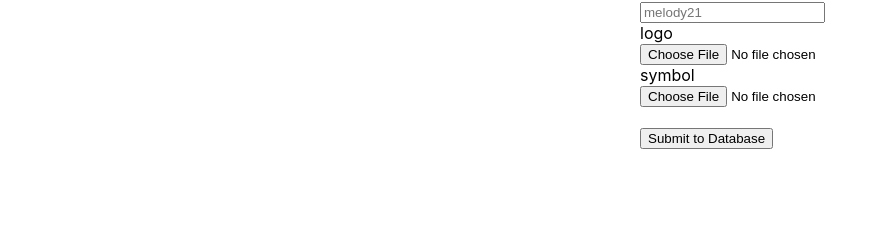
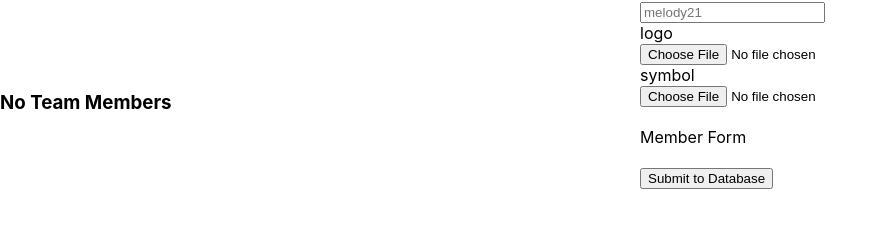
Before and after one commit to HarmonyEarth/sentai, a React (Create React App) app: page /cms/add in a window 1280 px wide. Shown: the part 187-414 px from the top of the page, without its empty margins (0-887 px from the left). Built offline with nearby package versions, Linux system fonts and the light colour scheme; no server answers; the database is empty.

Commit message:
Fixed File extension function

```diff
--- a/src/App.tsx
+++ b/src/App.tsx
@@ -18,7 +18,7 @@ function App() {
         <Route path="/" element={<Series />} />
         <Route path="/teams" element={<Teams />} />
         <Route path="/team/:teamId" element={<TeamDetails />} />
-        <Route path="/hero/:heroId" element={<HeroDetails />} />
+        <Route path="/:teamId/:heroId" element={<HeroDetails />} />
         <Route path="sign-up" element={<SignUp />} />
         <Route path="log-in" element={<LogIn />} />
         <Route path="cms" element={<CMS />} />
--- a/src/components/AddTeam/TeamFormSection.tsx
+++ b/src/components/AddTeam/TeamFormSection.tsx
@@ -5,6 +5,7 @@ import { useNavigate } from 'react-router-dom';
 import { db } from '../../firebase';
 import useFileUpload from '../../hooks/useFileUpload';
 import { Member, memberInputData, teamInputData } from '../../models/team';
+import MemberFormInput from './MemberFormInput';
 import TeamFormInput from './TeamFormInput';
 
 export type FileState = File | Blob | MediaSource | String;
@@ -15,11 +16,7 @@ const noImageIcon =
 const TeamFormSection: React.FC = () => {
   const [data, setData] = useState({});
   const [teamData, setTeamData] = useState({});
-  const [teamMembers, setTeamMembers] = useState<any[]>([
-    { name: 'jane' },
-    { name: 'soup' },
-  ]);
-  const [members, setMembers] = useState<any>({});
+  const [teamMembers, setTeamMembers] = useState<Member[]>([]);
   const [logo, setLogo] = useState<FileState | undefined>();
   const [symbol, setSymbol] = useState<FileState | undefined>();
   const [teamId, setTeamId] = useState('');
@@ -145,6 +142,13 @@ const TeamFormSection: React.FC = () => {
               </p>
             </div>
           </Grid>
+          <Grid item xs={12}>
+            {teamMembers.length > 0 ? (
+              'Yay, team members exist!'
+            ) : (
+              <h3>No Team Members</h3>
+            )}
+          </Grid>
         </Grid>
         <Grid item md={6}>
           <form onSubmit={handleAdd}>
@@ -160,6 +164,8 @@ const TeamFormSection: React.FC = () => {
                 handleInput={handleTeamInput}
               />
             ))}
+            <br />
+            <MemberFormInput />
             <br />
             <button
               // disabled={percent !== null && percent < 100}
--- a/src/components/Series/HeroBanner.tsx
+++ b/src/components/Series/HeroBanner.tsx
@@ -26,7 +26,7 @@ const HeroBanner = () => {
             sm={4}
             key={item}
             component={Link}
-            to={`/hero/${blackTurbo.heroId}`}
+            to={`/${turbo.teamId}/${blackTurbo.heroId}`}
           >
             <HeroCard heroImage2Url={blackTurbo.heroImage2Url} />
           </Grid>
@@ -41,7 +41,7 @@ const HeroBanner = () => {
             sm={2}
             key={list[item]}
             component={Link}
-            to={`/hero/${blueTurbo.heroId}`}
+            to={`/${turbo.teamId}/${blueTurbo.heroId}`}
           >
             <HeroCard heroImage2Url={blueTurbo.heroImage2Url} />
           </Grid>
--- a/src/hooks/useFileUpload.ts
+++ b/src/hooks/useFileUpload.ts
@@ -37,7 +37,7 @@ const useFileUpload = ({
     const uploadFile = () => {
       const fileExtension = (file: File) => {
         let extension = file.name.split('.').pop();
-
+        extension += '.';
         return extension;
       };
       const name = id;
@@ -46,8 +46,7 @@ const useFileUpload = ({
 
       let fileURL = '';
       if (structure === 'team') {
-        fileURL =
-          'images/' + teamId + '/' + name + year + '.' + fileExtension(file);
+        fileURL = 'images/' + teamId + '/' + name + year + fileExtension(file);
       } else if (structure === 'member') {
         fileURL =
           'images/' +
@@ -56,10 +55,7 @@ const useFileUpload = ({
           heroId +
           '/' +
           name +
-          '.' +
           fileExtension(file);
-      } else {
-        fileURL = 'images/' + teamId + '/' + name + '.' + fileExtension(file);
       }
 
       const storageRef = ref(storage, fileURL);
```
